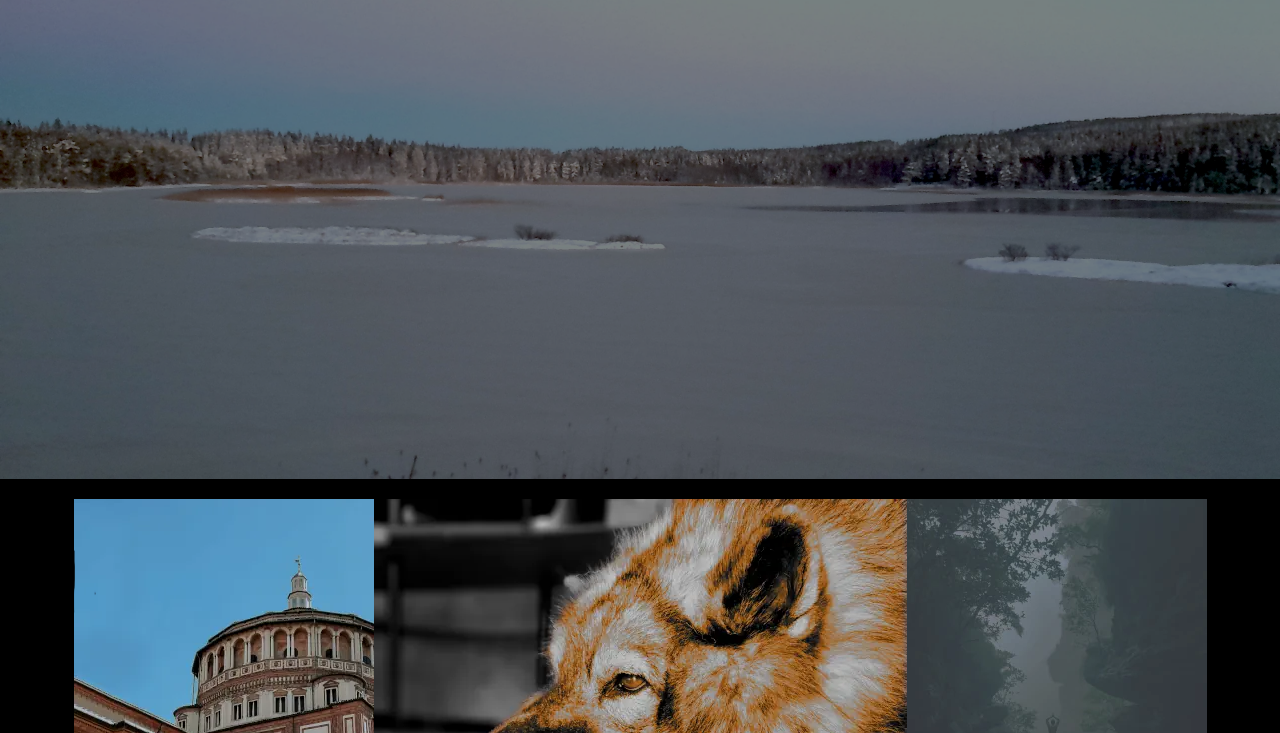
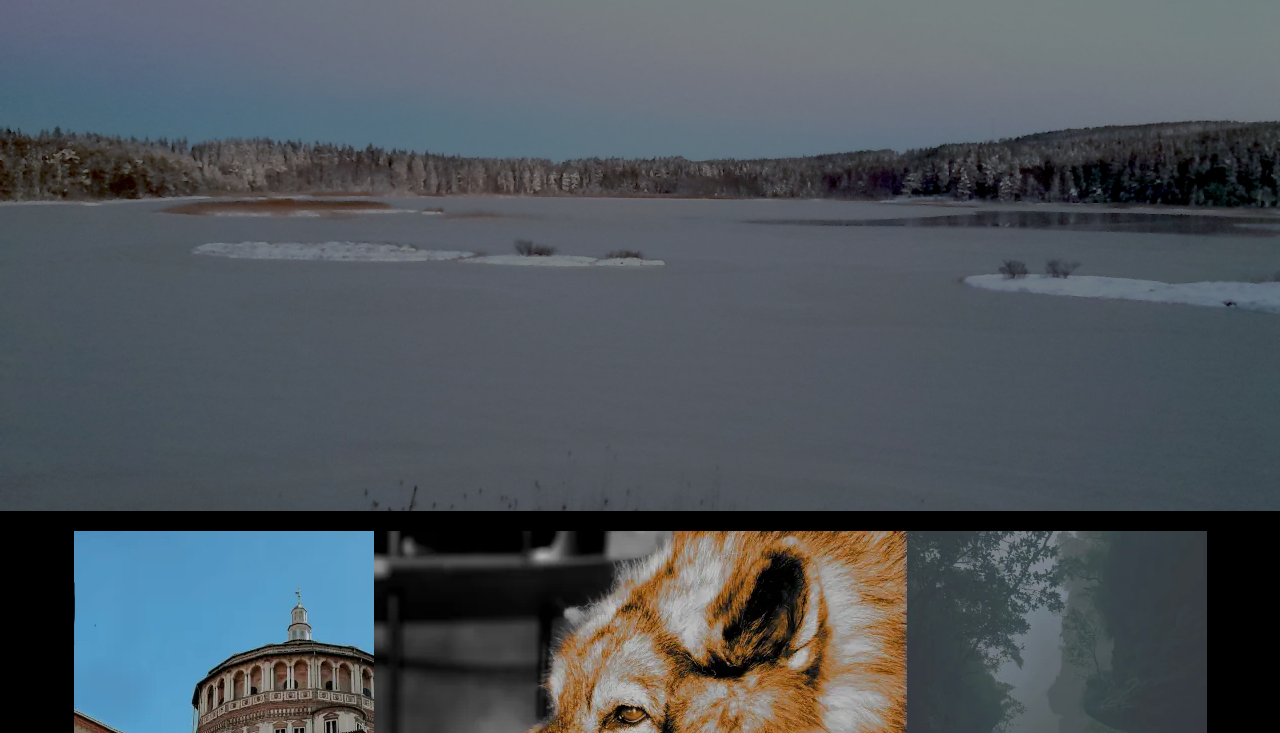
Before and after one commit to Ask-Leijonhufvud/dt200g_lab_2_ask_leijonhufvud, a plain HTML site: page index.html in a window 1280 px wide. Shown: the part 67-800 px from the top of the page. Drawn offline with Linux system fonts and the light colour scheme.

Commit message:
set height of header image in css

```diff
--- a/css/styles.css
+++ b/css/styles.css
@@ -120,6 +120,7 @@ p, h1 {
 #header {
     opacity: 0.5;
     width: 100%;
+    height: 40vw;
 }
 
 /* portrait */
```
